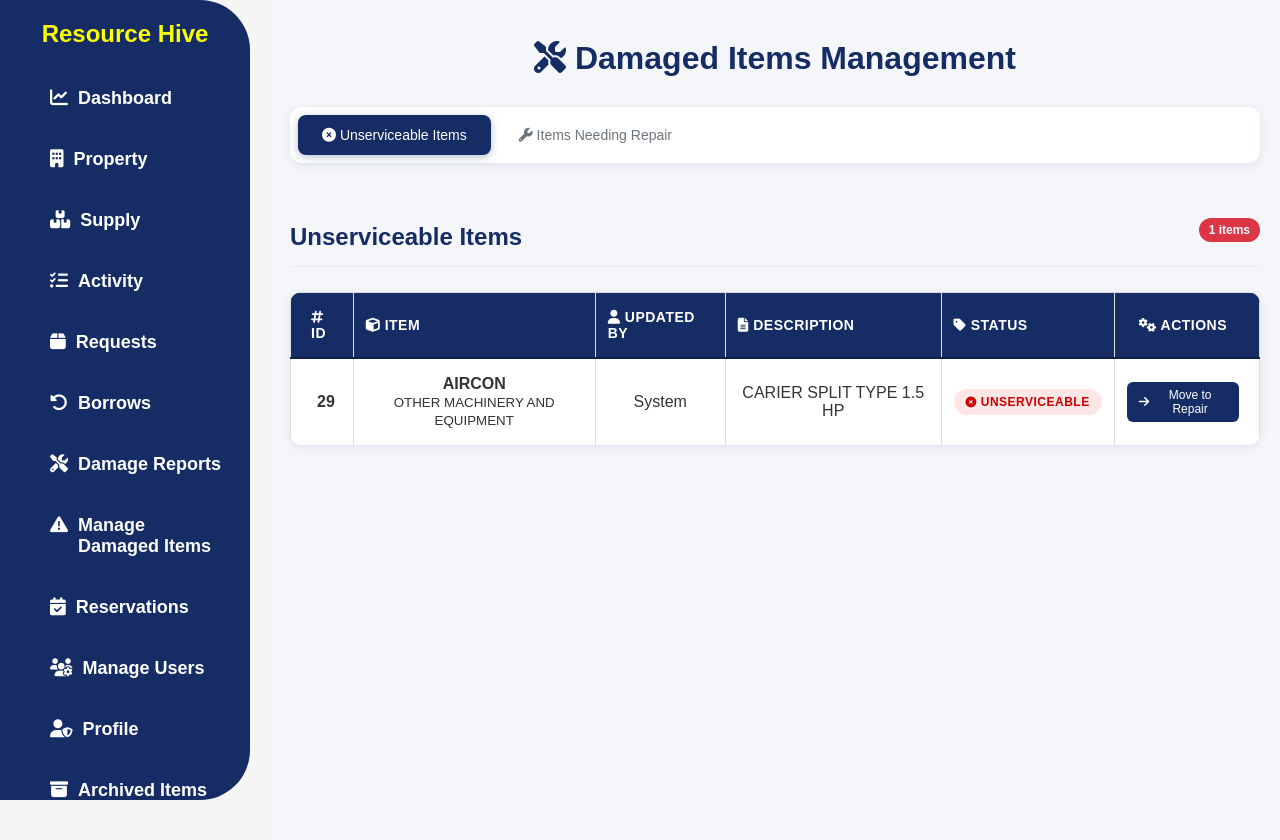
After one commit to vlsjm/capstone-repo, a Django app: page /damaged-items/ in a window 1280 px wide. The commit adds this page. Run offline with Django 5.2, Linux system fonts and the light colour scheme; a user stored in the database is signed in; data comes from the database, SQL or seed files in the repository; both versions use the stored data as it was after the commit.

Commit message:
improving damage report

```diff
--- /dev/null
+++ b/app/templates/app/damaged_items_management.html
@@ -0,0 +1,411 @@
+{% load static %}
+<!DOCTYPE html>
+<html lang="en">
+<head>
+    <meta charset="UTF-8" />
+    <meta name="viewport" content="width=device-width, initial-scale=1.0" />
+    <title>Damaged Items Management - ResourceHive</title>
+    <link rel="stylesheet" href="{% static 'css/style.css' %}" />
+    <link rel="stylesheet" href="{% static 'css/userStyle.css' %}" />
+    <link
+      rel="stylesheet"
+      href="https://cdnjs.cloudflare.com/ajax/libs/font-awesome/6.4.2/css/all.min.css"
+    />
+    <style>
+        /* Main container styles matching system theme */
+        .damaged-container {
+            padding: 20px;
+            margin-left: 270px;
+            background-color: #f5f6fa;
+            min-height: 100vh;
+        }
+
+        .damaged-title {
+            color: #152d64;
+            margin-bottom: 30px;
+            font-size: 32px;
+            font-weight: 600;
+            text-align: center;
+        }
+
+        /* Tab styles */
+        .filter-tabs {
+            margin-bottom: 30px;
+            background: white;
+            border-radius: 12px;
+            padding: 8px;
+            box-shadow: 0 2px 8px rgba(21, 45, 100, 0.1);
+            display: flex;
+            gap: 4px;
+        }
+
+        .tab-button {
+            padding: 12px 24px;
+            border: none;
+            background: transparent;
+            cursor: pointer;
+            border-radius: 8px;
+            font-weight: 500;
+            color: #6c757d;
+            transition: all 0.2s ease;
+            font-size: 14px;
+        }
+
+        .tab-button:hover {
+            background: #f8f9fa;
+            color: #152d64;
+        }
+
+        .tab-button.active {
+            background: #152d64;
+            color: white;
+            box-shadow: 0 2px 8px rgba(21, 45, 100, 0.3);
+        }
+
+        /* Table styles with system theme */
+        .damaged-table {
+            width: 100%;
+            background: white;
+            border-radius: 12px;
+            overflow: hidden;
+            box-shadow: 0 2px 8px rgba(21, 45, 100, 0.1);
+            margin: 20px 0;
+        }
+
+        .damaged-table table {
+            width: 100%;
+            border-collapse: collapse;
+        }
+
+        .damaged-table th {
+            background: #152d64;
+            color: white;
+            padding: 16px 12px;
+            text-align: left;
+            font-weight: 600;
+            font-size: 14px;
+            text-transform: uppercase;
+            letter-spacing: 0.5px;
+            border-bottom: 2px solid #0d1f4a;
+        }
+
+        .damaged-table th:first-child {
+            padding-left: 20px;
+        }
+
+        .damaged-table th:last-child {
+            padding-right: 20px;
+            text-align: center;
+        }
+
+        .damaged-table td {
+            padding: 16px 12px;
+            border-bottom: 1px solid #e9ecef;
+            vertical-align: middle;
+        }
+
+        .damaged-table td:first-child {
+            padding-left: 20px;
+        }
+
+        .damaged-table td:last-child {
+            padding-right: 20px;
+            text-align: center;
+        }
+
+        .damaged-table tr {
+            transition: background-color 0.2s ease;
+        }
+
+        .damaged-table tbody tr:hover {
+            background-color: #f8f9fa;
+        }
+
+        .damaged-table tbody tr:last-child td {
+            border-bottom: none;
+        }
+
+        /* Status badges */
+        .status-badge {
+            padding: 6px 12px;
+            border-radius: 20px;
+            font-size: 12px;
+            font-weight: 600;
+            text-transform: uppercase;
+            letter-spacing: 0.5px;
+        }
+
+        .status-unserviceable {
+            background: #ffe6e6;
+            color: #cc0000;
+        }
+
+        .status-needs-repair {
+            background: #fff3cd;
+            color: #856404;
+        }
+
+        /* Action buttons */
+        .action-btn {
+            padding: 6px 12px;
+            border: none;
+            border-radius: 6px;
+            cursor: pointer;
+            font-size: 12px;
+            font-weight: 500;
+            text-decoration: none;
+            display: inline-flex;
+            align-items: center;
+            gap: 4px;
+            transition: all 0.2s ease;
+        }
+
+        .btn-move {
+            background: #152d64;
+            color: white;
+        }
+
+        .btn-move:hover {
+            background: #0d1f4a;
+            color: white;
+        }
+
+        .btn-repaired {
+            background: #28a745;
+            color: white;
+        }
+
+        .btn-repaired:hover {
+            background: #218838;
+            color: white;
+        }
+
+        /* Empty state */
+        .empty-state {
+            text-align: center;
+            padding: 60px 20px;
+            color: #6c757d;
+        }
+
+        .empty-state i {
+            font-size: 48px;
+            margin-bottom: 16px;
+        }
+
+        .empty-state h3 {
+            margin: 16px 0 8px 0;
+            color: #152d64;
+        }
+
+        .tab-content {
+            display: none;
+        }
+
+        .tab-content.active {
+            display: block;
+        }
+
+        /* Responsive design */
+        @media (max-width: 768px) {
+            .damaged-container {
+                margin-left: 0;
+                padding: 15px;
+            }
+
+            .filter-tabs {
+                margin-bottom: 20px;
+                padding: 6px;
+                gap: 3px;
+            }
+
+            .tab-button {
+                padding: 10px 16px;
+                font-size: 14px;
+                flex: 1;
+                text-align: center;
+            }
+        }
+
+        @media (max-width: 480px) {
+            .filter-tabs {
+                flex-direction: column;
+                gap: 4px;
+            }
+
+            .tab-button {
+                padding: 12px 16px;
+                width: 100%;
+                text-align: center;
+            }
+        }
+    </style>
+</head>
+<body>
+    {% include 'app/navbar.html' %}
+
+    <div class="damaged-container">
+        <h1 class="damaged-title">
+            <i class="fas fa-tools"></i> Damaged Items Management
+        </h1>
+
+        <!-- Filter Tabs -->
+        <div class="filter-tabs">
+            <button class="tab-button active" data-tab="unserviceable">
+                <i class="fas fa-times-circle"></i> Unserviceable Items
+            </button>
+            <button class="tab-button" data-tab="needs-repair">
+                <i class="fas fa-wrench"></i> Items Needing Repair
+            </button>
+        </div>
+
+        <!-- Unserviceable Items Tab -->
+        <div id="unserviceable" class="tab-content active">
+            <div style="display: flex; justify-content: space-between; align-items: center; margin-bottom: 25px; padding: 15px 0; border-bottom: 1px solid #e9ecef;">
+                <h3 style="margin-bottom: 0; border-bottom: none; padding-bottom: 0;">Unserviceable Items</h3>
+                <span class="badge" style="background: #dc3545; color: white; padding: 5px 10px; border-radius: 15px; font-size: 12px;">
+                    {{ unserviceable_items|length }} items
+                </span>
+            </div>
+
+            {% if unserviceable_items %}
+            <div class="damaged-table">
+                <table>
+                    <thead>
+                        <tr>
+                            <th><i class="fas fa-hashtag"></i> ID</th>
+                            <th><i class="fas fa-cube"></i> Item</th>
+                            <th><i class="fas fa-user"></i> Updated By</th>
+                            <th><i class="fas fa-file-alt"></i> Description</th>
+                            <th><i class="fas fa-tag"></i> Status</th>
+                            <th><i class="fas fa-cogs"></i> Actions</th>
+                        </tr>
+                    </thead>
+                    <tbody>
+                        {% for item in unserviceable_items %}
+                        <tr>
+                            <td><strong>{{ item.id }}</strong></td>
+                            <td>
+                                <strong>{{ item.property_name }}</strong><br>
+                                <small class="text-muted">{{ item.category }}</small>
+                            </td>
+                            <td>System</td>
+                            <td>{{ item.description|truncatechars:50 }}</td>
+                            <td>
+                                <span class="status-badge status-unserviceable">
+                                    <i class="fas fa-times-circle"></i> Unserviceable
+                                </span>
+                            </td>
+                            <td>
+                                <form method="post" action="{% url 'update_property_condition' item.id %}" style="display: inline;">
+                                    {% csrf_token %}
+                                    <input type="hidden" name="condition" value="Needing repair">
+                                    <button type="submit" class="action-btn btn-move" title="Move to Repair List">
+                                        <i class="fas fa-arrow-right"></i> Move to Repair
+                                    </button>
+                                </form>
+                            </td>
+                        </tr>
+                        {% endfor %}
+                    </tbody>
+                </table>
+            </div>
+            {% else %}
+            <div class="empty-state">
+                <i class="fas fa-check-circle" style="color: #28a745;"></i>
+                <h3>No Unserviceable Items</h3>
+                <p>All items are currently in working condition or being repaired.</p>
+            </div>
+            {% endif %}
+        </div>
+
+        <!-- Items Needing Repair Tab -->
+        <div id="needs-repair" class="tab-content">
+            <div style="display: flex; justify-content: space-between; align-items: center; margin-bottom: 25px; padding: 15px 0; border-bottom: 1px solid #e9ecef;">
+                <h3 style="margin-bottom: 0; border-bottom: none; padding-bottom: 0;">Items Needing Repair</h3>
+                <span class="badge" style="background: #ffc107; color: #856404; padding: 5px 10px; border-radius: 15px; font-size: 12px;">
+                    {{ needs_repair_items|length }} items
+                </span>
+            </div>
+
+            {% if needs_repair_items %}
+            <div class="damaged-table">
+                <table>
+                    <thead>
+                        <tr>
+                            <th><i class="fas fa-hashtag"></i> ID</th>
+                            <th><i class="fas fa-cube"></i> Item</th>
+                            <th><i class="fas fa-user"></i> Updated By</th>
+                            <th><i class="fas fa-file-alt"></i> Description</th>
+                            <th><i class="fas fa-tag"></i> Status</th>
+                            <th><i class="fas fa-cogs"></i> Actions</th>
+                        </tr>
+                    </thead>
+                    <tbody>
+                        {% for item in needs_repair_items %}
+                        <tr>
+                            <td><strong>{{ item.id }}</strong></td>
+                            <td>
+                                <strong>{{ item.property_name }}</strong><br>
+                                <small class="text-muted">{{ item.category }}</small>
+                            </td>
+                            <td>System</td>
+                            <td>{{ item.description|truncatechars:50 }}</td>
+                            <td>
+                                <span class="status-badge status-needs-repair">
+                                    <i class="fas fa-wrench"></i> Needs Repair
+                                </span>
+                            </td>
+                            <td>
+                                <form method="post" action="{% url 'update_property_condition' item.id %}" style="display: inline; margin-right: 5px;">
+                                    {% csrf_token %}
+                                    <input type="hidden" name="condition" value="In good condition">
+                                    <button type="submit" class="action-btn btn-repaired" title="Mark as Repaired">
+                                        <i class="fas fa-check"></i> Repaired
+                                    </button>
+                                </form>
+                                <form method="post" action="{% url 'update_property_condition' item.id %}" style="display: inline;">
+                                    {% csrf_token %}
+                                    <input type="hidden" name="condition" value="Unserviceable">
+                                    <button type="submit" class="action-btn btn-move" title="Move to Unserviceable">
+                                        <i class="fas fa-times"></i> Mark Unserviceable
+                                    </button>
+                                </form>
+                            </td>
+                        </tr>
+                        {% endfor %}
+                    </tbody>
+                </table>
+            </div>
+            {% else %}
+            <div class="empty-state">
+                <i class="fas fa-check-circle" style="color: #28a745;"></i>
+                <h3>No Items Need Repair</h3>
+                <p>All items are currently in working condition.</p>
+            </div>
+            {% endif %}
+        </div>
+    </div>
+
+    <script>
+        document.addEventListener('DOMContentLoaded', function() {
+            // Tab functionality
+            const tabButtons = document.querySelectorAll('.tab-button');
+            const tabContents = document.querySelectorAll('.tab-content');
+
+            tabButtons.forEach(button => {
+                button.addEventListener('click', function() {
+                    const targetTab = this.getAttribute('data-tab');
+
+                    // Remove active class from all buttons and contents
+                    tabButtons.forEach(btn => btn.classList.remove('active'));
+                    tabContents.forEach(content => content.classList.remove('active'));
+
+                    // Add active class to clicked button and corresponding content
+                    this.classList.add('active');
+                    document.getElementById(targetTab).classList.add('active');
+                });
+            });
+        });
+    </script>
+</body>
+</html>
--- a/app/templates/app/navbar.html
+++ b/app/templates/app/navbar.html
@@ -40,6 +40,11 @@
       </a>
     </li>
     <li>
+      <a href="{% url 'damaged_items_management' %}">
+        <i class="fas fa-exclamation-triangle"></i> Manage Damaged Items
+      </a>
+    </li>
+    <li>
       <a href="{% url 'user_reservations' %}">
         <i class="fas fa-calendar-check"></i> Reservations
       </a>
--- a/app/urls.py
+++ b/app/urls.py
@@ -78,6 +78,9 @@ from .views import (
 )
 
 urlpatterns = [
+    path('damaged-items/', views.DamagedItemsManagementView.as_view(), name='damaged_items_management'),
+    path('update-damage-status/<int:pk>/', views.update_damage_status, name='update_damage_status'),
+    path('update-property-condition/<int:pk>/', views.update_property_condition, name='update_property_condition'),
     path('', CustomLoginView.as_view(), name='login'),
     path('accounts/login/', CustomLoginView.as_view(), name='login'),
 
--- a/app/views.py
+++ b/app/views.py
@@ -1,3 +1,64 @@
+from django.views.decorators.http import require_POST
+from django.http import HttpResponseRedirect
+from django.urls import reverse
+
+@require_POST
+def update_damage_status(request, pk):
+    report = get_object_or_404(DamageReport, pk=pk)
+    action = request.POST.get('update_action')
+    remarks = report.remarks or ''
+    if action == 'unserviceable':
+        report.remarks = f"Classified as Unserviceable. {remarks}"
+        report.save()
+    elif action == 'needs_repair':
+        report.remarks = f"Classified as Needs Repair. {remarks}"
+        report.save()
+    elif action == 'back_in_use':
+        report.status = 'reviewed'
+        report.remarks = f"Marked as Back in Use. {remarks}"
+        report.save()
+    return HttpResponseRedirect(reverse('damaged_items_management'))
+
+@require_POST
+def update_property_condition(request, pk):
+    property_obj = get_object_or_404(Property, pk=pk)
+    new_condition = request.POST.get('condition')
+    if new_condition in ['Unserviceable', 'Needing repair', 'Working', 'In good condition']:
+        property_obj.condition = new_condition
+        if new_condition in ['Unserviceable', 'Needing repair']:
+            property_obj.availability = 'not_available'
+        else:
+            property_obj.availability = 'available'
+        property_obj.save()
+    return HttpResponseRedirect(reverse('damaged_items_management'))
+# Damaged Items Management Page (Admin)
+from django.views.generic import TemplateView
+
+from django.contrib.auth.mixins import PermissionRequiredMixin
+
+class DamagedItemsManagementView(PermissionRequiredMixin, TemplateView):
+    permission_required = 'app.view_admin_module'
+    template_name = 'app/damaged_items_management.html'
+
+    def get_context_data(self, **kwargs):
+        context = super().get_context_data(**kwargs)
+
+        # Get properties with unserviceable condition
+        unserviceable_properties = Property.objects.filter(condition__iexact='Unserviceable')
+
+        # Get properties needing repair
+        needs_repair_properties = Property.objects.filter(condition__iexact='Needing repair')
+
+        # Also include damage reports that have been classified (for backward compatibility)
+        unserviceable_reports = DamageReport.objects.filter(status='resolved', remarks__icontains='Unserviceable')
+        needs_repair_reports = DamageReport.objects.filter(status='resolved', remarks__icontains='Needs Repair')
+
+        context['unserviceable_items'] = unserviceable_properties
+        context['needs_repair_items'] = needs_repair_properties
+        context['unserviceable_reports'] = unserviceable_reports
+        context['needs_repair_reports'] = needs_repair_reports
+
+        return context
 from collections import defaultdict
 from django.contrib import messages
 from django.contrib.auth.models import User, Group
@@ -284,13 +345,45 @@ def damage_report_detail(request, pk):
         action = request.POST.get('action')
         remarks = request.POST.get('remarks')
         report_obj.remarks = remarks
-        if action == 'reviewed':
+        if action == 'classify':
+            classification = request.POST.get('classification')
+            if classification == 'unserviceable':
+                report_obj.status = 'resolved'
+                report_obj.remarks = f"Classified as Unserviceable. {remarks}"
+                report_obj.save()
+                Notification.objects.create(
+                    user=report_obj.user,
+                    message=f"Your damage report for {report_obj.item.property_name} has been classified as Unserviceable.",
+                    remarks=remarks
+                )
+            elif classification == 'needs_repair':
+                report_obj.status = 'resolved'
+                report_obj.remarks = f"Classified as Needs Repair. {remarks}"
+                report_obj.save()
+                Notification.objects.create(
+                    user=report_obj.user,
+                    message=f"Your damage report for {report_obj.item.property_name} has been classified as Needs Repair.",
+                    remarks=remarks
+                )
+            elif classification == 'good_condition':
+                report_obj.status = 'reviewed'
+                report_obj.remarks = f"Classified as Good Condition. {remarks}"
+                report_obj.save()
+                Notification.objects.create(
+                    user=report_obj.user,
+                    message=f"Your damage report for {report_obj.item.property_name} has been reviewed and marked as Good Condition.",
+                    remarks=remarks
+                )
+            return redirect('user_damage_reports')
+        elif action == 'reviewed':
             report_obj.status = 'reviewed'
             Notification.objects.create(
                 user=report_obj.user,
                 message=f"Your damage report for {report_obj.item.property_name} has been reviewed.",
                 remarks=remarks
             )
+            report_obj.save()
+            return redirect('user_damage_reports')
         elif action == 'resolved':
             report_obj.status = 'resolved'
             Notification.objects.create(
@@ -298,8 +391,8 @@ def damage_report_detail(request, pk):
                 message=f"Your damage report for {report_obj.item.property_name} has been resolved.",
                 remarks=remarks
             )
-        report_obj.save()
-        return redirect('user_damage_reports')
+            report_obj.save()
+            return redirect('user_damage_reports')
     return render(request, 'app/report_details.html', {'report_obj': report_obj})
 
 
```
Also changed, not shown: app/templates/app/admin_profile.html (+16 -18 lines), app/templates/app/report_details.html (+11 -3 lines), userpanel/templates/userpanel/user_profile.html (+23 -21 lines), db.sqlite3.
